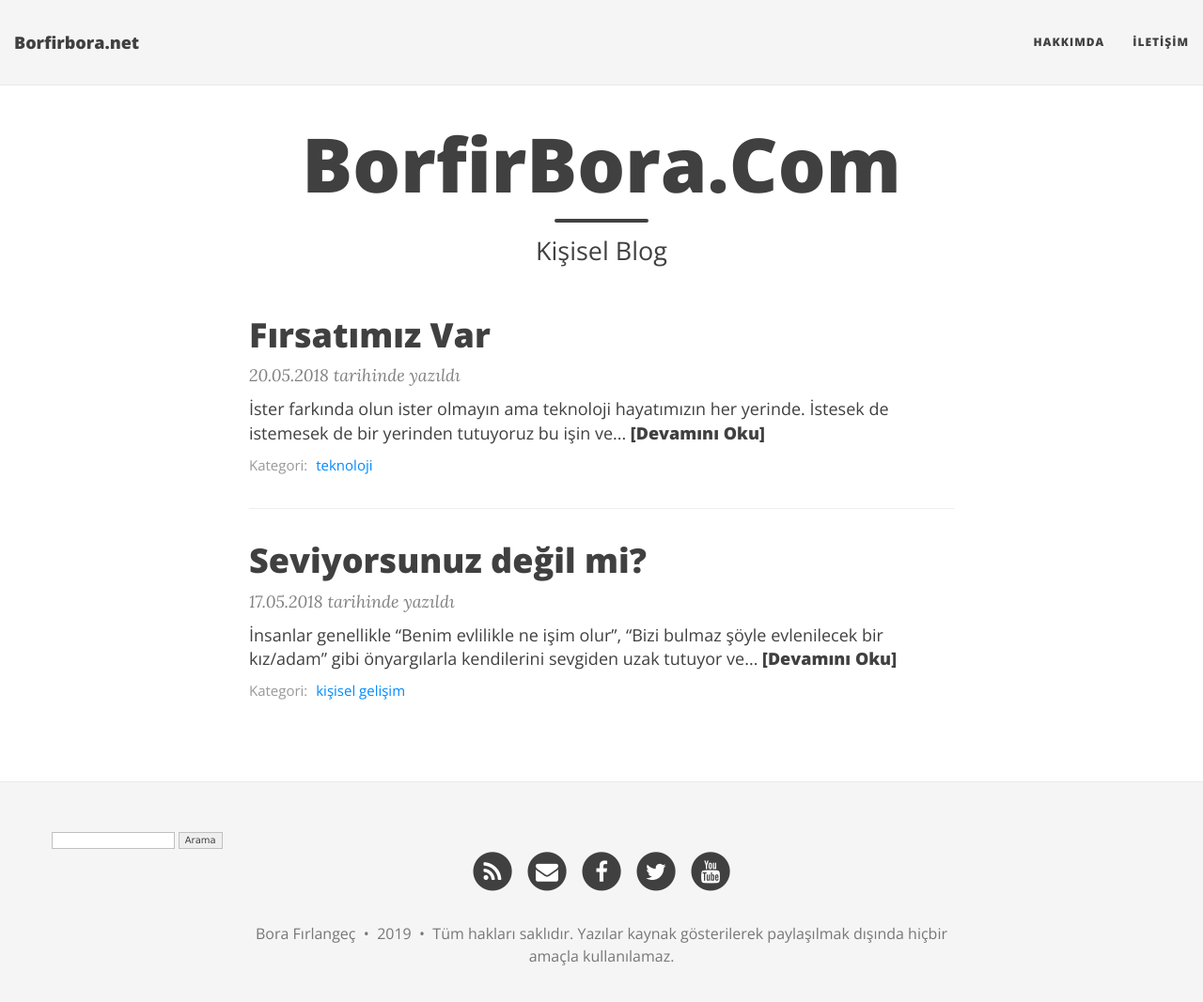
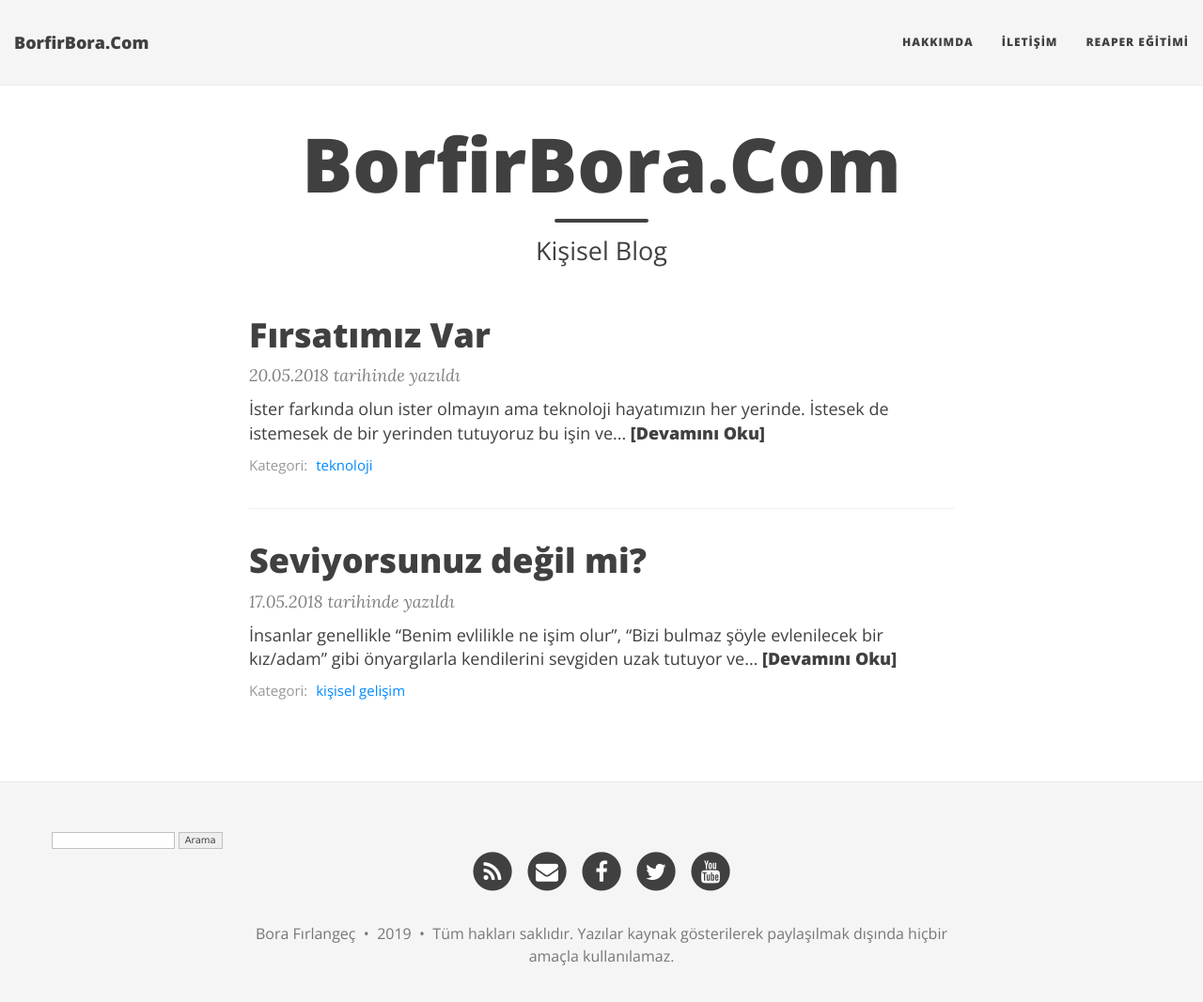
Before and after one commit to borfirbora/borfirbora.github.io, a Jekyll site: the page built from index.html, in a window 1280 px wide and 1080 px high. Shown: the top 1067 px of the window at 94% size. Built offline with Jekyll 4.4.1, drawn with Linux system fonts in a browser that asks for light colours; nearby versions of some CDN libraries; the list of posts is cut into pages by our own code.

Commit message:
Update _config.yml

```diff
--- a/_config.yml
+++ b/_config.yml
@@ -14,7 +14,7 @@ baseurl: ""
 # Of course don't forget to change the username and projectname to YOUR username and project
 
 # Name of website
-title: Borfirbora.net
+title: BorfirBora.Com
 
 # Short description of your site
 description: Kişisel Blog
@@ -25,6 +25,7 @@ description: Kişisel Blog
 navbar-links:
   Hakkımda: "hakkimda"
   İletişim: "iletisim"
+  Reaper Eğitimi: "reaper"
 
 # Image to show in the navigation bar - image must be a square (width = height)
 # Remove this parameter if you don't want an image in the navbar
```
